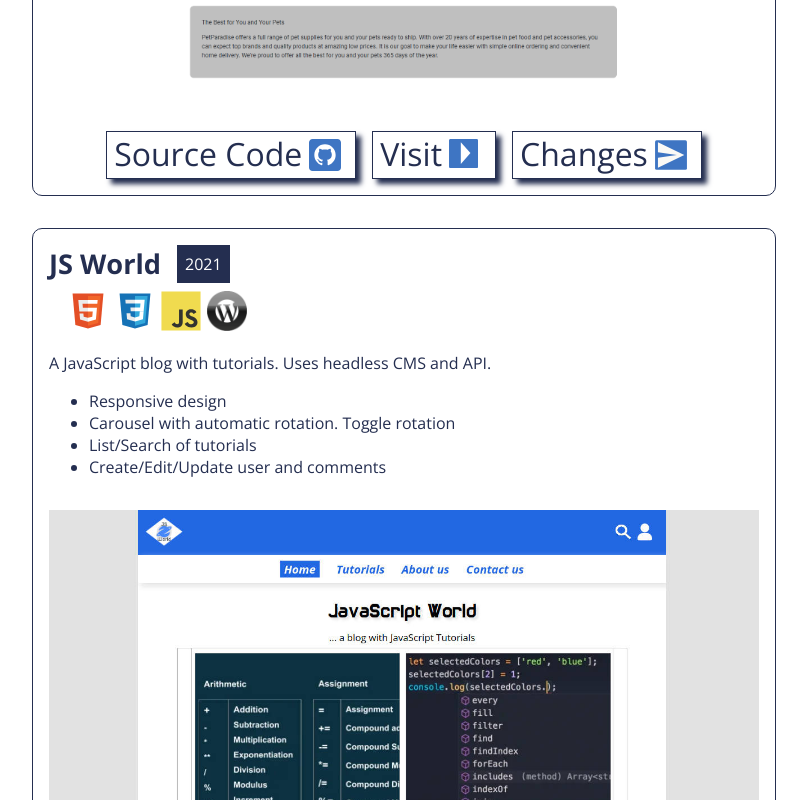
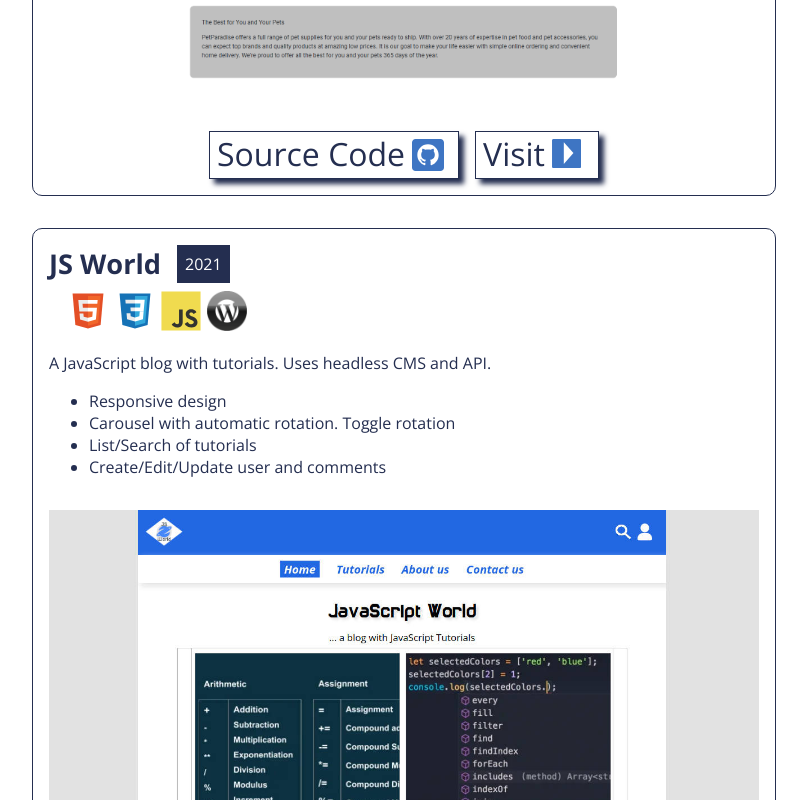
Before and after one commit to kronosGR/9-portfolio-2-reactjs, a React (Create React App) app: page / in a window 1280 px wide. Shown: the part 3320-4120 px from the top of the page, without its empty margins (391-1198 px from the left). Built offline with nearby package versions, Linux system fonts and the light colour scheme.

Commit message:
added changes

```diff
--- a/src/Components/Project.jsx
+++ b/src/Components/Project.jsx
@@ -4,8 +4,11 @@ import styles from './Project.module.css';
 import Button from './button';
 import Spacer from './Layout/Spacer';
 import ActionButton from './actionButton';
+import { useState } from 'react';
 
 const Project = ({ project }) => {
+  const [showModal, setShowModal] = useState(false);
+
   const plus = project.plus.split('\n').map((item, i) => {
     if (i < project.plus.split('\n').length - 1) return <li key={i}>{item}</li>;
   });
@@ -13,6 +16,10 @@ const Project = ({ project }) => {
   const techs = project.techs_imgs.map((img, i) => {
     return <img src={img} key={i} alt='technology' className={styles.tech_img} />;
   });
+
+  const toggleModal = () => {
+    setShowModal(!showModal);
+  };
 
   return (
     <div className={styles.container}>
@@ -28,15 +35,11 @@ const Project = ({ project }) => {
       <div className={styles.btn_container}>
         <Button text='Source Code' img='icons/github.svg' url={project.source} />
         <Button text='Visit' img='icons/visit.svg' url={project.url} />
-        <ActionButton
-          text='Changes'
-          img='icons/send.svg'
-          action={() => {
-            // TODO add popup with changes
-            console.log('test');
-          }}
-        />
+        {project.changes && (
+          <ActionButton text='Changes' img='icons/send.svg' action={toggleModal} />
+        )}
       </div>
+      {showModal && <div dangerouslySetInnerHTML={{ __html: project.changes }}></div>}
     </div>
   );
 };
--- a/src/data/projects.js
+++ b/src/data/projects.js
@@ -22,6 +22,12 @@ export const projects = [
     img: 'images/full-holidaze.png',
     source: 'https://github.com/kronosGR/ca-portfolio-react',
     url: 'https://next-js-holidaze.vercel.app/',
+    changes: `
+      <ul>
+        <li>12</li>
+        <li>32</li>
+      </ul>
+    `,
   },
   {
     id: 2,
```
